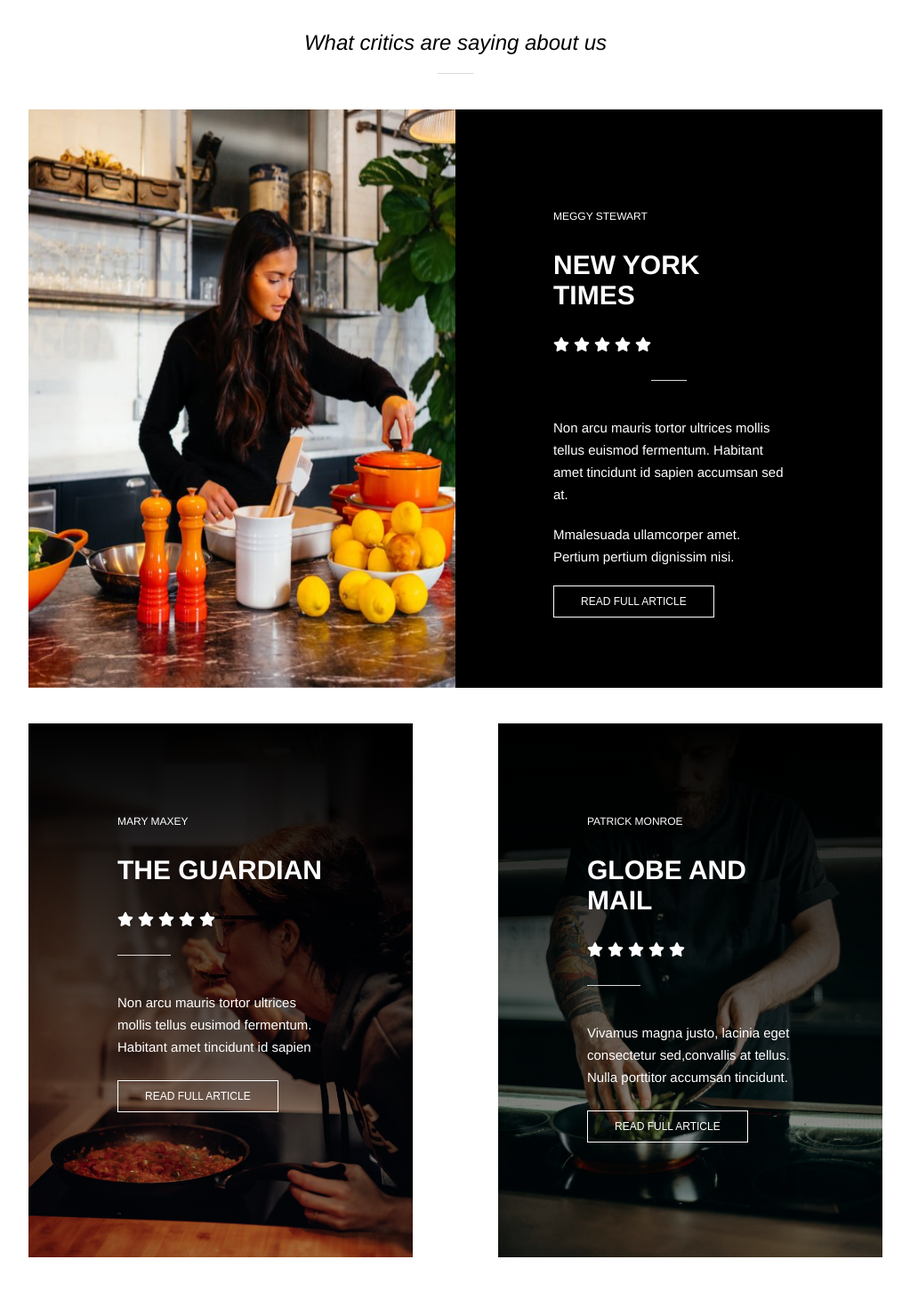
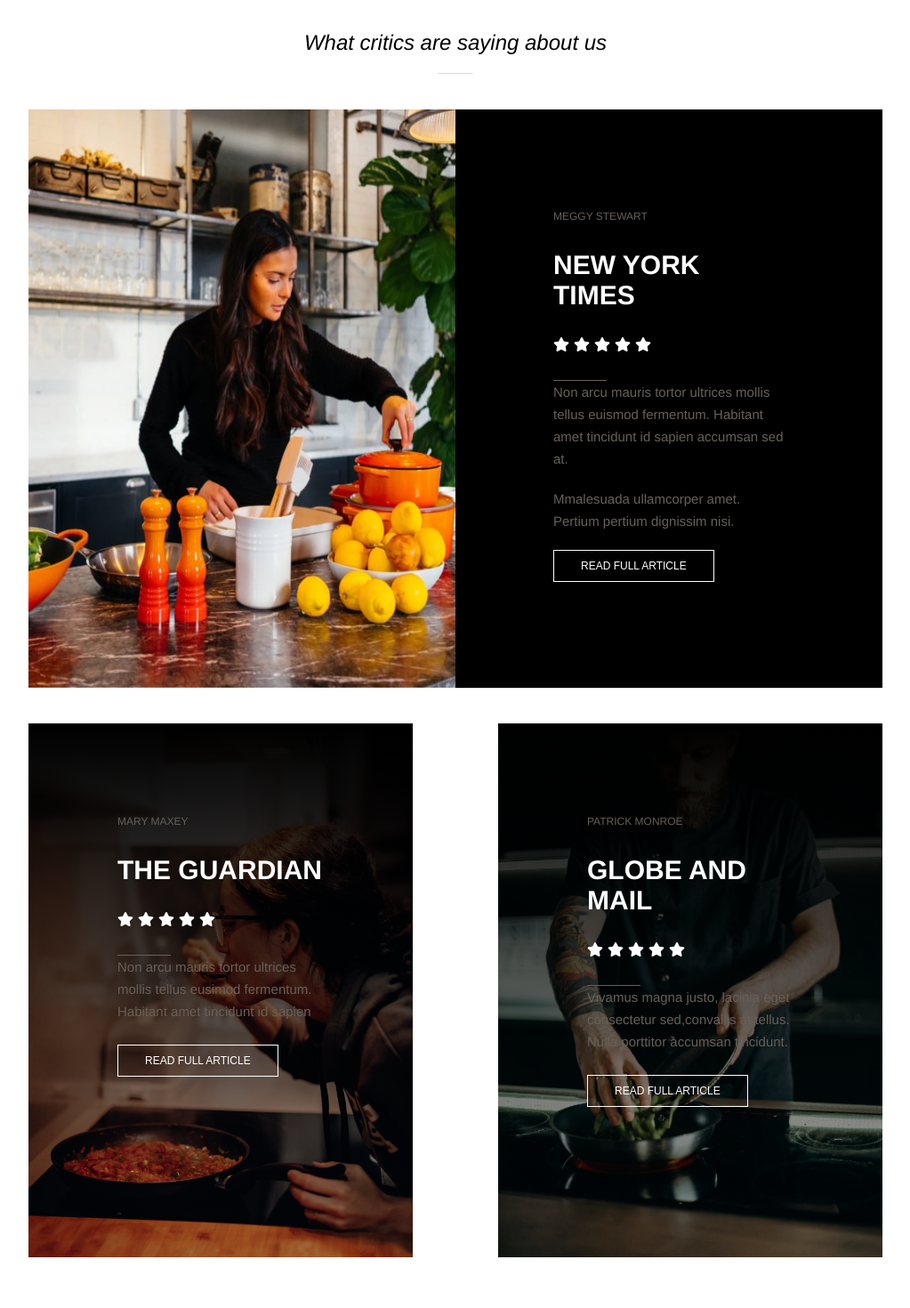
Before and after one commit to petrescuandreea/proj-html-vuejs, a Vue app: page / in a window 1280 px wide. Shown: the part 2780-4250 px from the top of the page at 89% size, without its empty margins (128-1151 px from the left). Built offline with nearby package versions, Linux system fonts and the light colour scheme.

Commit message:
Refactoring component Team

```diff
--- a/src/components/Team.vue
+++ b/src/components/Team.vue
@@ -1,12 +1,14 @@
 <template>
     <section id="team">
         <div class="center-container">
-            <h2>
-                What critics are saying about us
-            </h2>
+            <div id="title">
+                <h2>
+                    What critics are saying about us
+                </h2>
 
-            <!-- line  -->
-            <div class="line"></div>
+                <!-- line  -->
+                <div class="line-title"></div>
+            </div>
 
             <div class="extend-card">
                 <!-- image column  -->
@@ -141,10 +143,10 @@ export default {
             margin-bottom: 20px;
         }
 
-        .line {
+        .line-title {
             width: 40px;
             border-bottom: 1px solid #dadada;
-            margin: 0 auto 40px auto;
+            margin:0 auto 40px auto;
         }
 
         // general rules
@@ -154,12 +156,20 @@ export default {
 
         h3 {
             font-size: 30px;
+            color: white;;
         }
 
         .stars {
             i {
                 margin-right: 5px;
+                color: white;;
             }
+        }
+
+        .line {
+            width: 60px;
+            border-bottom: 1px solid #676059;
+            margin-left: 0;
         }
 
         p {
@@ -210,7 +220,7 @@ export default {
                 height: 100%;
                 float: left;
                 background-color: black;
-                color: white;
+                color: #676059;
                 padding: 110px;
                 cursor: pointer;
                 transition: all;
@@ -244,6 +254,7 @@ export default {
                 width: 45% ;
                 height: 600px;
                 position: relative;
+                color: #676059;
 
 
                 .card-bg , img {
@@ -257,14 +268,8 @@ export default {
                     position: absolute;
                     top: 0;
                     left: 0;
-                    color: white;
                     padding: 100px;
                     background: linear-gradient(180deg, black, rgba(0, 0, 0, 0.2));
-
-                    .line {
-                        width: 60px;
-                        margin-left: 0;
-                    }
 
                     p {
                         max-height: 80px;
```
